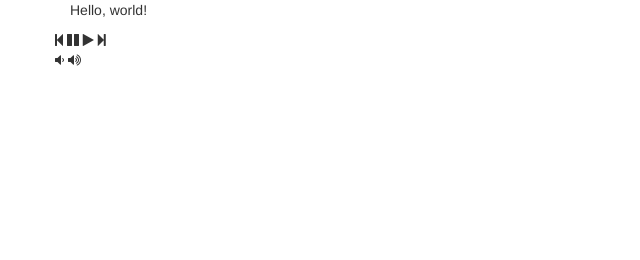
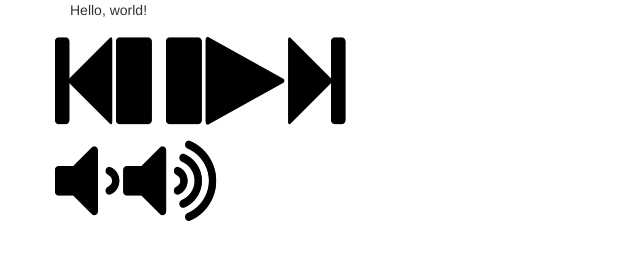
Before and after one commit to crystalrhee/hackumassvi, a plain HTML site: page index.html in a window 1280 px wide. Shown: the whole page, without its empty margins (0-640 px from the left). Drawn offline with nearby package versions, Linux system fonts and the light colour scheme.

Commit message:
Update index.html

```diff
--- a/index.html
+++ b/index.html
@@ -15,17 +15,18 @@
   <div class="container">
     <p>Hello, world!</p>
     <div class="row">
+        <td style="font-size: 100px; text-shadow: black 0px 1px 0px; color: rgb(65, 11, 11);"><div data-icon="⇝"></div></td>
     </div>
     <div class="row">
       <div class="col-sm">
-        <i class="fa fa-step-backward" aria-hidden="true"></i>
-        <i class="fa fa-pause" aria-hidden="true"></i>
-        <i class="fa fa-play" aria-hidden="true"></i>
-        <i class="fa fa-step-forward" aria-hidden="true"></i>
+        <i class="fa fa-step-backward" aria-hidden="true" style="font-size: 100px; text-shadow: black 0px 1px 0px; color: rgb(0, 0, 0);"> </i>
+        <i class="fa fa-pause" aria-hidden="true" style="font-size: 100px; text-shadow: black 0px 1px 0px; color: rgb(0, 0, 0);"></i>
+        <i class="fa fa-play" aria-hidden="true" style="font-size: 100px; text-shadow: black 0px 1px 0px; color: rgb(0, 0, 0);"></i>
+        <i class="fa fa-step-forward" aria-hidden="true" style="font-size: 100px; text-shadow: black 0px 1px 0px; color: rgb(0, 0, 0);"></i>
       </div>
       <div class="col-sm">
-         <i class="fa fa-volume-down" aria-hid[den="true"></i>
-         <i class="fa fa-volume-up" aria-hidden="true"></i>
+         <i class="fa fa-volume-down" aria-hid[den="true" style="font-size: 100px; text-shadow: black 0px 1px 0px; color: rgb(0, 0, 0);"></i>
+         <i class="fa fa-volume-up" aria-hidden="true" style="font-size: 100px; text-shadow: black 0px 1px 0px; color: rgb(0, 0, 0);"></i>
       </div>
     </div>
   </div>
```
